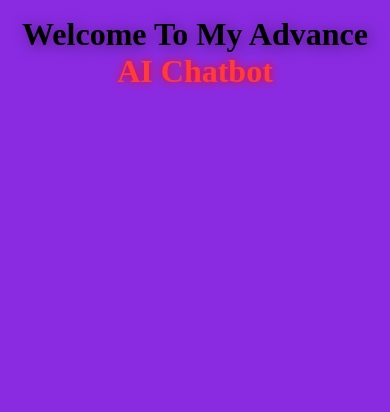
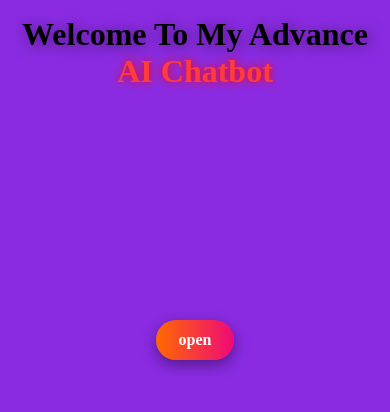
Before and after one commit to DevanshThakur9777/HTML-CSS-Javascript, a plain HTML site: page index.html in a window 390 px wide. Drawn offline with Linux system fonts and the light colour scheme.

Commit message:
Make .open button fully responsive for all screen size

```diff
--- a/chatbot.css
+++ b/chatbot.css
@@ -1,4 +1,5 @@
-*{
+
+   *{
     margin: 0px;
     padding: 0px;
     box-sizing: border-box;
@@ -47,6 +48,8 @@ header h3 {
 
 .openChatBot{
   display: block;
+  display: flex;
+  justify-content: center;
 }
 
 #closebtn img{
@@ -66,14 +69,12 @@ header h3 {
   width: 13vw;
   display: flex;
   justify-content: center;
-  font-size: 2.5rem;
+  font-size: 2.9rem;
   border-radius: 5rem;
   padding: 0.8rem 2rem;
   background: linear-gradient(90deg, #ff6a00, #ee0979);
   color: white;
-  position: fixed;
-  left:43rem;
-  top: 20rem;
+  margin-top: 22rem;
   box-shadow: 0 5px 15px rgba(0, 0, 0, 0.4);
   cursor: pointer;
   transition: all 0.3s ease-in-out;
@@ -224,3 +225,14 @@ header h3 {
     text-align: center;
   }
 }
+
+
+@media screen and (max-width: 768px){
+  .open {
+    width: 20vw;          /* thoda chhota button */
+    font-size: 1rem;      /* text thoda chhota */
+    padding: 0.7rem 1rem;
+    margin-top: 20rem;
+    text-align: center;
+  }
+}
```
